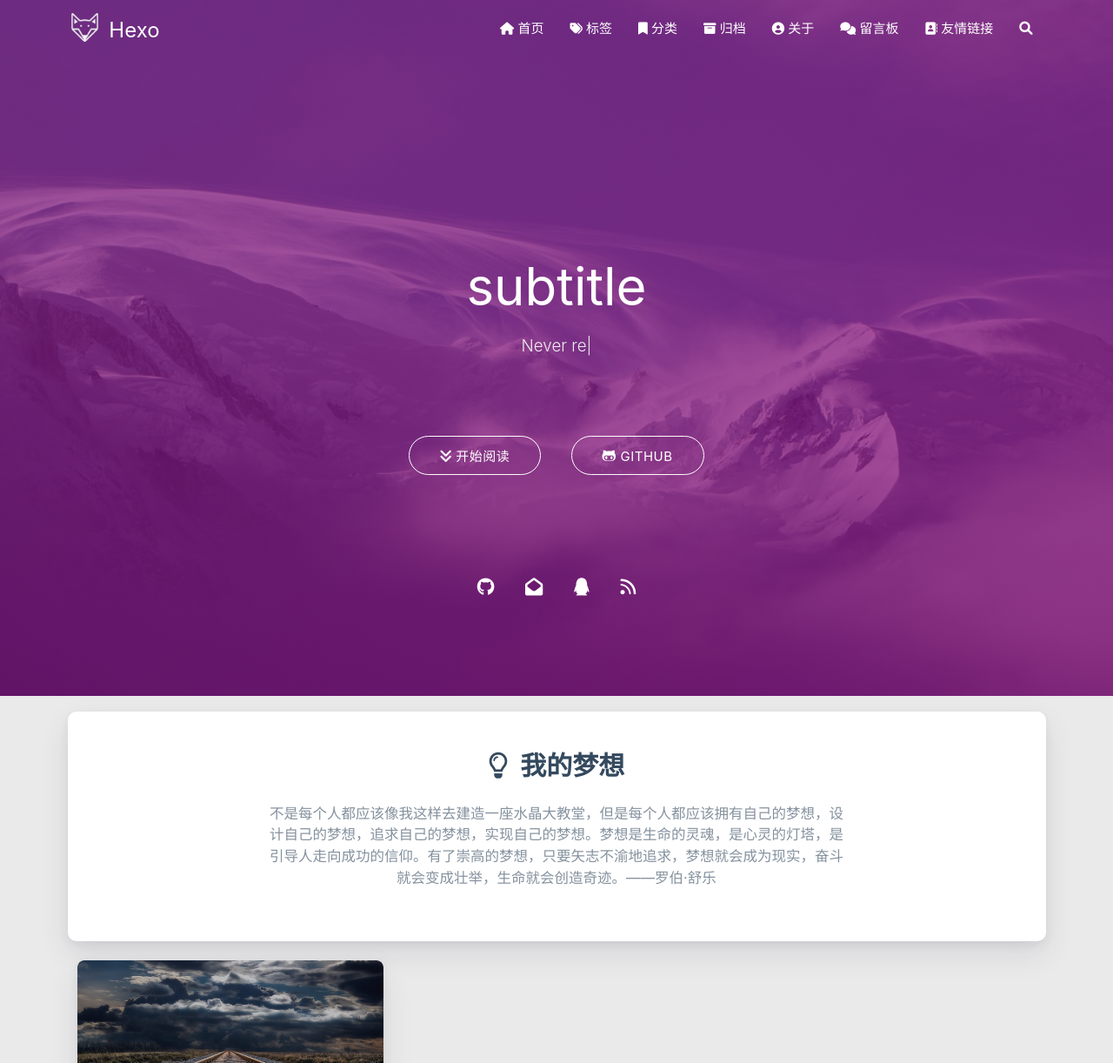
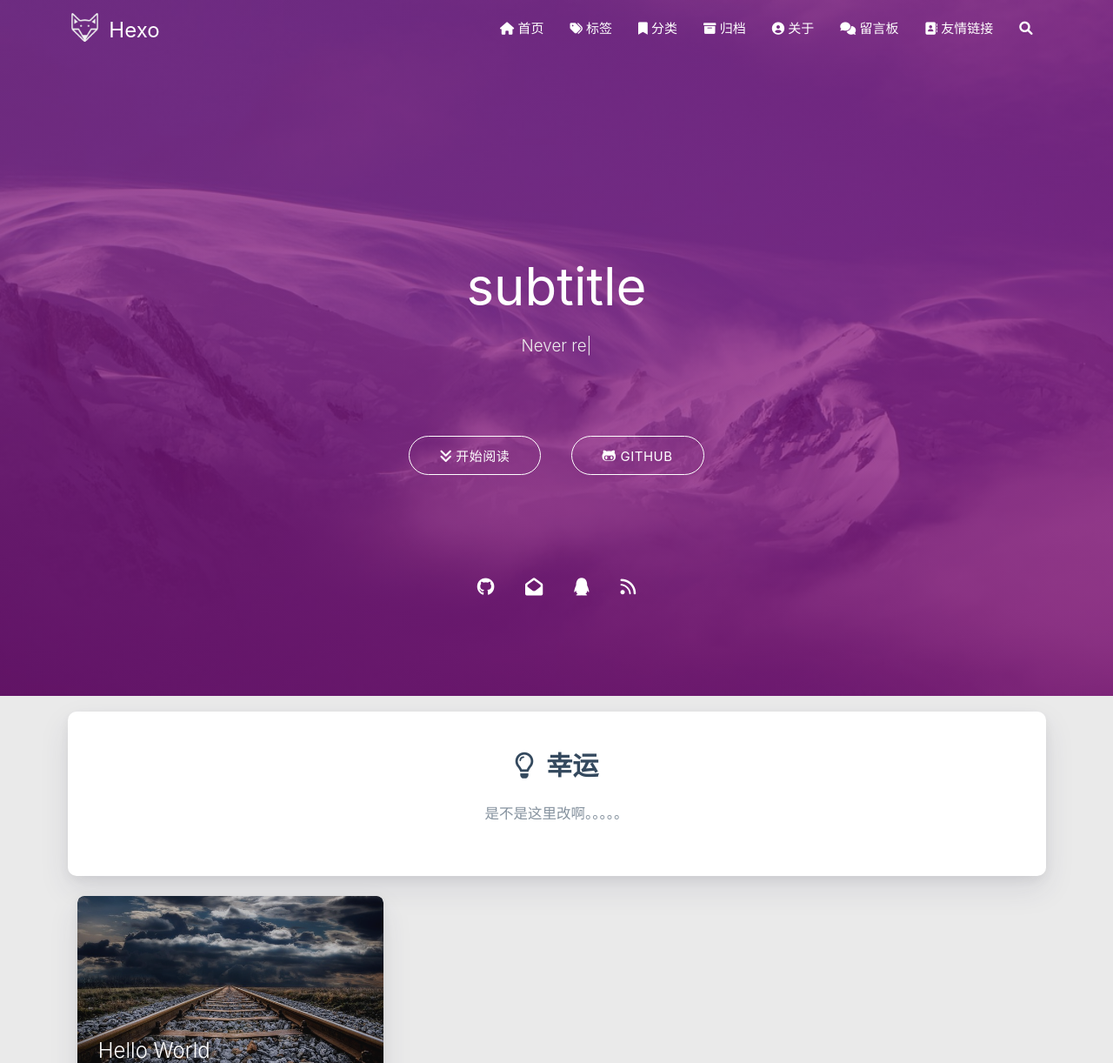
Before and after one commit to chen-yi-wei/chen-yi-wei.github.io, a plain HTML site: page index.html in a window 1280 px wide. Shown: the top 1222 px of the page at 87% size. Drawn offline with nearby package versions, Linux system fonts and the light colour scheme; some packages are replaced by stand-ins of ours; no server answers; a script that the page names is missing.

Commit message:
Site updated: 2022-07-10 19:46:34

```diff
--- a/index.html
+++ b/index.html
@@ -522,12 +522,12 @@
                         <div class="dream">
 
     <div class="title center-align">
-        <i class="far fa-lightbulb"></i>&nbsp;&nbsp;我的梦想
+        <i class="far fa-lightbulb"></i>&nbsp;&nbsp;幸运
     </div>
 
     <div class="row">
         <div class="col l8 offset-l2 m10 offset-m1 s10 offset-s1 center-align text">
-            不是每个人都应该像我这样去建造一座水晶大教堂，但是每个人都应该拥有自己的梦想，设计自己的梦想，追求自己的梦想，实现自己的梦想。梦想是生命的灵魂，是心灵的灯塔，是引导人走向成功的信仰。有了崇高的梦想，只要矢志不渝地追求，梦想就会成为现实，奋斗就会变成壮举，生命就会创造奇迹。——罗伯·舒乐
+            是不是这里改啊。。。。。
         </div>
     </div>
 </div>
```
